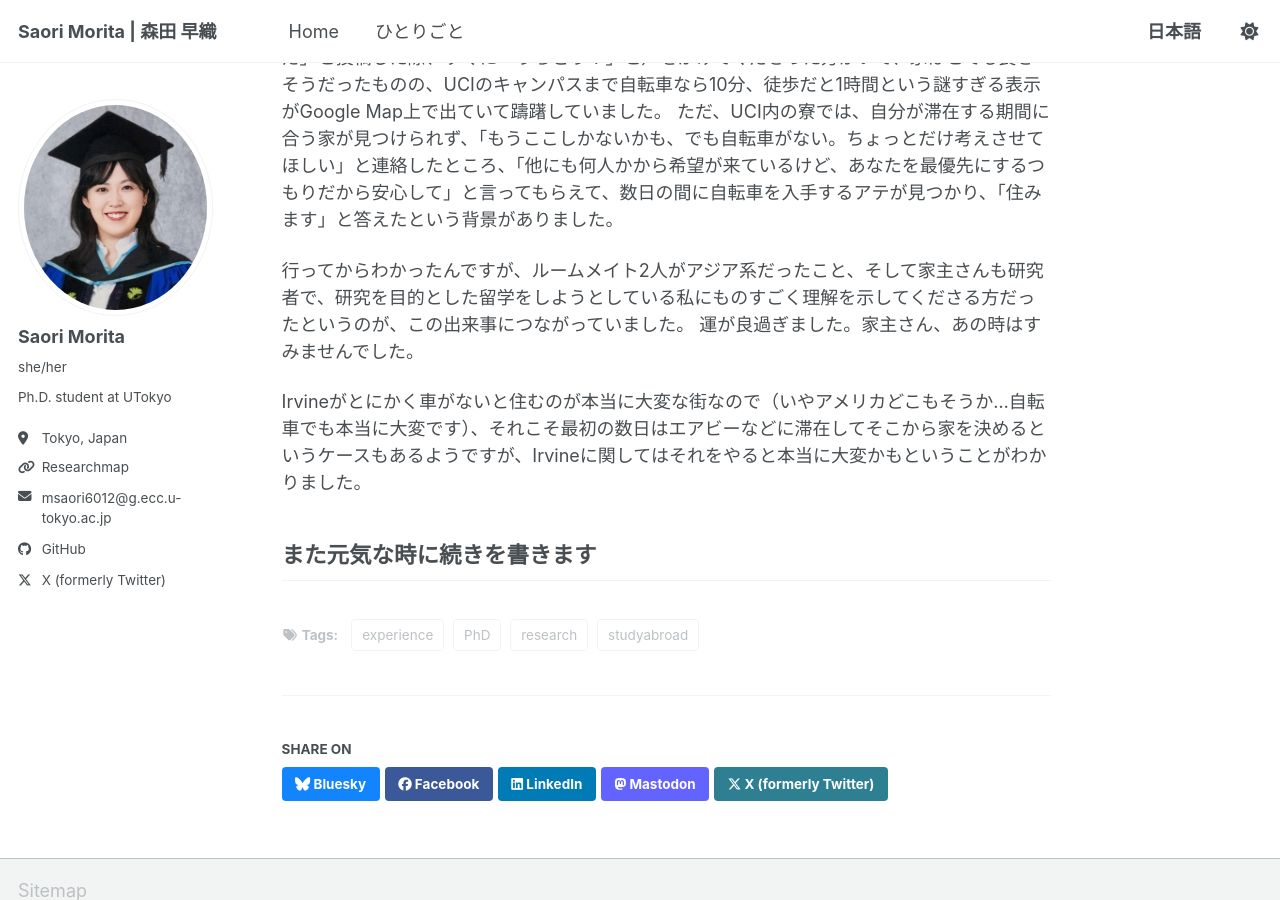
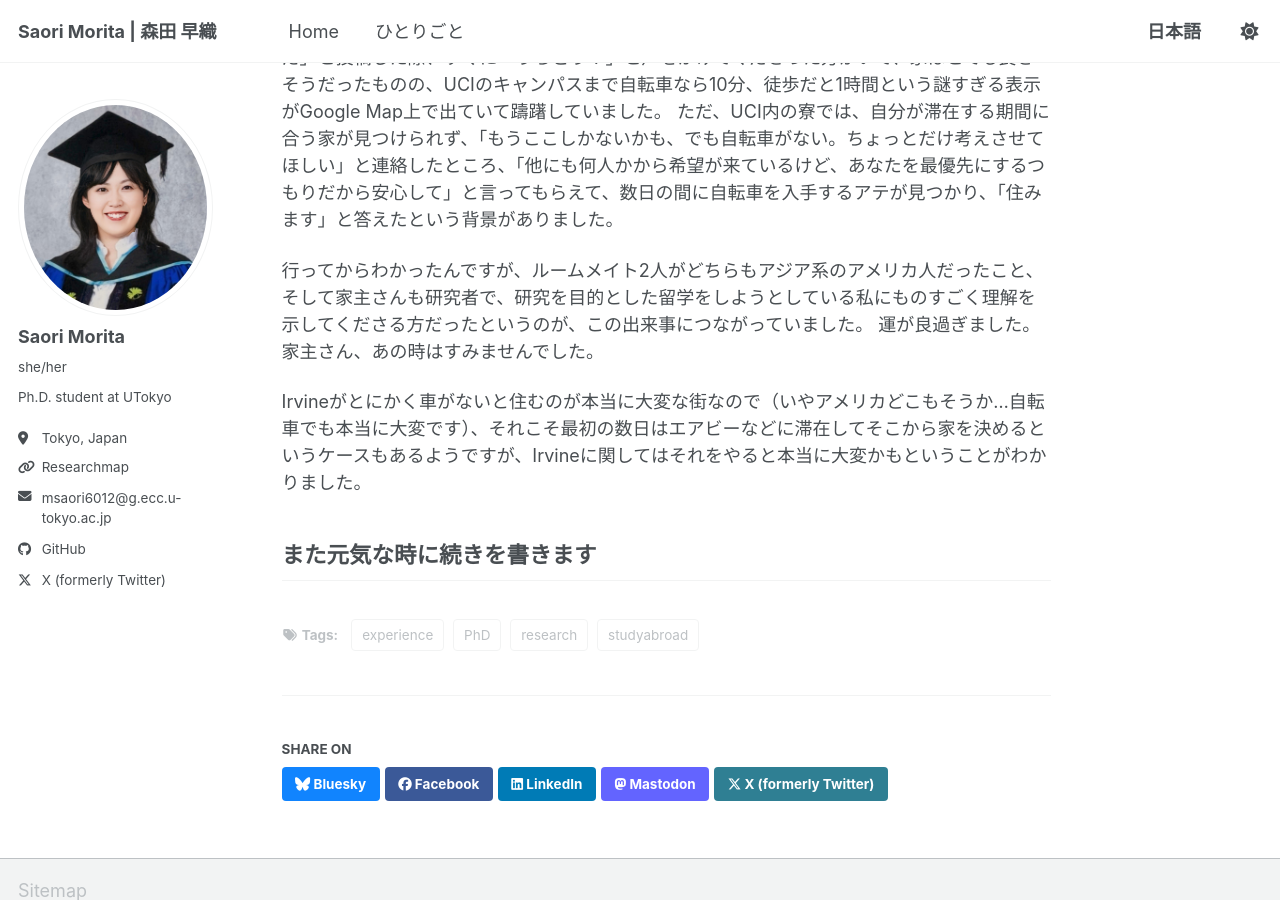
Before and after one commit to sao-m1023lily/sao-m1023lily.github.io, a Jekyll site: the page built from _posts/2026-07-17-irvine.md, in a window 1280 px wide and 900 px high, scrolled down 4381 px. Built offline with Jekyll 4.4.1, drawn with Linux system fonts in a browser that asks for light colours; a script bundle is joined from its source files by our own code; library files that are not in the unit come from our copies.

Commit message:
Update 2026-07-17-irvine.md

```diff
--- a/_posts/2026-07-17-irvine.md
+++ b/_posts/2026-07-17-irvine.md
@@ -94,7 +94,7 @@ Hickok先生は、何のつながりもない私に対してもとてもwelcome
 家についても私は運要素が強く、Facebookで「この時期からこの時期まで住める家探してるんだ」と投稿した際、すぐに「うちどう？」と声をかけてくださった方がいて、家はとても良さそうだったものの、UCIのキャンパスまで自転車なら10分、徒歩だと1時間という謎すぎる表示がGoogle Map上で出ていて躊躇していました。
 ただ、UCI内の寮では、自分が滞在する期間に合う家が見つけられず、「もうここしかないかも、でも自転車がない。ちょっとだけ考えさせてほしい」と連絡したところ、「他にも何人かから希望が来ているけど、あなたを最優先にするつもりだから安心して」と言ってもらえて、数日の間に自転車を入手するアテが見つかり、「住みます」と答えたという背景がありました。
 
-行ってからわかったんですが、ルームメイト2人がアジア系だったこと、そして家主さんも研究者で、研究を目的とした留学をしようとしている私にものすごく理解を示してくださる方だったというのが、この出来事につながっていました。
+行ってからわかったんですが、ルームメイト2人がどちらもアジア系のアメリカ人だったこと、そして家主さんも研究者で、研究を目的とした留学をしようとしている私にものすごく理解を示してくださる方だったというのが、この出来事につながっていました。
 運が良過ぎました。家主さん、あの時はすみませんでした。
 
 Irvineがとにかく車がないと住むのが本当に大変な街なので（いやアメリカどこもそうか...自転車でも本当に大変です）、それこそ最初の数日はエアビーなどに滞在してそこから家を決めるというケースもあるようですが、Irvineに関してはそれをやると本当に大変かもということがわかりました。
```
